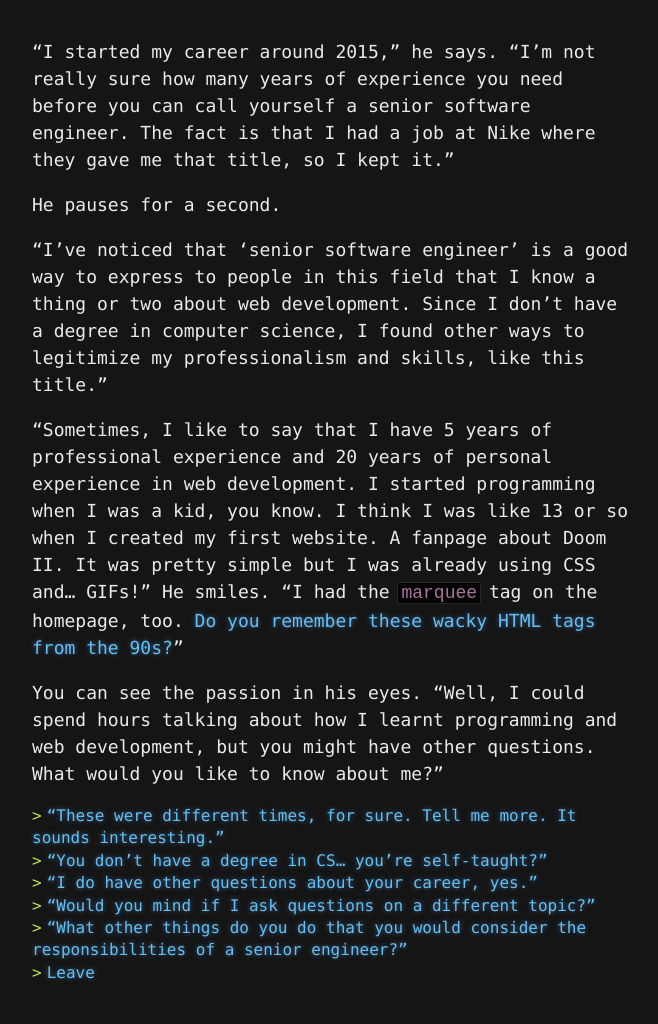
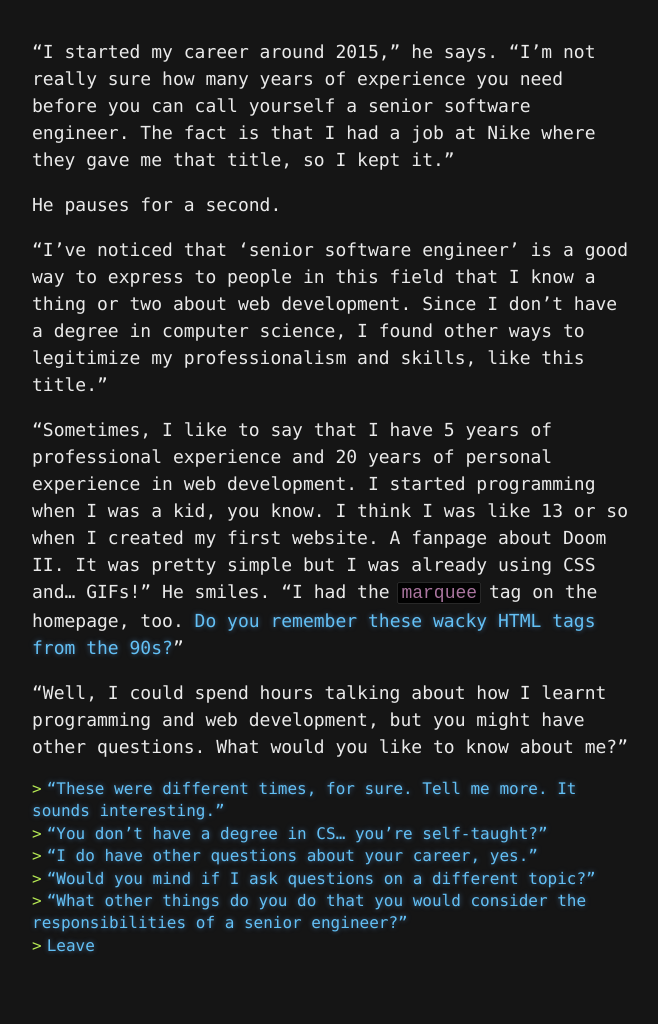
Before and after one commit to yvesgurcan/adventure, a Jekyll site: the page built from senior.md, in a window 1280 px wide. Shown: the whole page, without its empty margins (308-966 px from the left). Built offline with Jekyll 4.4.1, drawn with Linux system fonts in a browser that asks for light colours; our own code applies the rules of GitHub Pages for plain Markdown files; after the commit the page ends 997 px from its top, so only the background shows below that.

Commit message:
Update senior.md

```diff
--- a/senior.md
+++ b/senior.md
@@ -6,7 +6,7 @@ He pauses for a second.
 
 "Sometimes, I like to say that I have 5 years of professional experience and 20 years of personal experience in web development. I started programming when I was a kid, you know. I think I was like 13 or so when I created my first website. A fanpage about Doom II. It was pretty simple but I was already using CSS and... GIFs!" He smiles. "I had the `marquee` tag on the homepage, too. [Do you remember these wacky HTML tags from the 90s?](https://medium.com/@yvesgurcan/remember-marquee-and-blink-15ac3de4c790)"
 
-You can see the passion in his eyes. "Well, I could spend hours talking about how I learnt programming and web development, but you might have other questions. What would you like to know about me?"
+"Well, I could spend hours talking about how I learnt programming and web development, but you might have other questions. What would you like to know about me?"
 
 - ["These were different times, for sure. Tell me more. It sounds interesting."](early-career.md)
 - ["You don't have a degree in CS... you're self-taught?"](self-taught.md)
```
